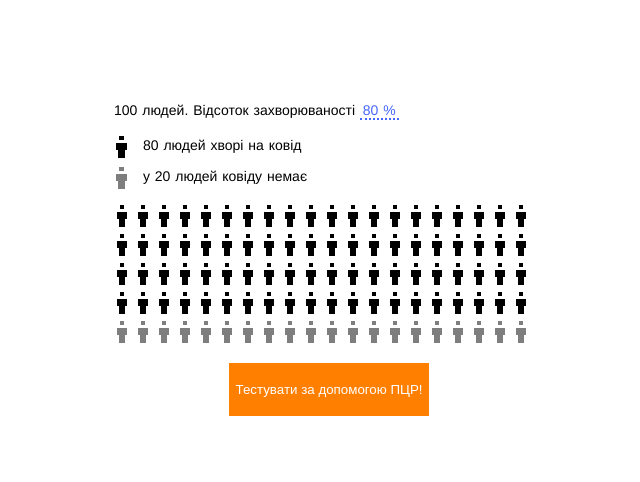
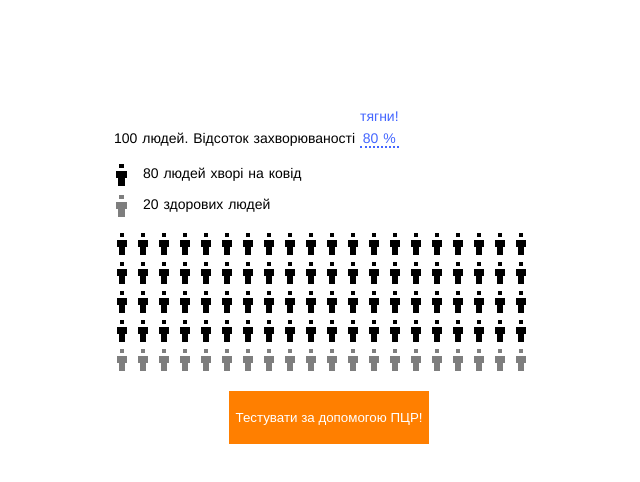
Before and after one commit to texty/covid_bayes_snippet, a Vue app: page / in a window 1280 px wide. Shown: the top 482 px of the page, without its empty margins (311-951 px from the left). Built offline with nearby package versions, Linux system fonts and the light colour scheme.

Commit message:
Новий калькулятор 2

```diff
--- a/src/App.vue
+++ b/src/App.vue
@@ -15,20 +15,51 @@ import Calculator from './components/Calculator';
 
 export default {
   name: 'app',
-  // data() {
+  data() {
+    return {
+      height: 200,
+    }
+  },
 
-  // },
   components: {
-    // Matrix,
     Calculator,
   },
 
   mounted() {
+     this.$nextTick(function(){
+        this.onresize();
+        window.addEventListener("resize", this.onresize)
+    })
+  },
+
+  destroyed() {
+    window.removeEventListener("resize", this.onresize)
   },
 
   methods: {
+    onresize(e) {
+        this.height = document.documentElement.offsetHeight
+    }
+  },
 
-  }
+    watch: {
+      height: {
+          handler(val) {
+            //this.$emit("dimensions_changed", this.height)
+            //var height = document.documentElement.offsetHeight
+            //console.log("scrollHeight")
+            //console.log(scrollHeight);
+            console.log(this.height)
+
+            window.parent.postMessage(this.height
+              // set target domain
+              ,"*"
+            )},
+          //deep: true,
+      }
+    }
+
+
 }
 </script>
 
@@ -49,6 +80,11 @@ html {
   box-sizing: border-box;
 }
 
+body {
+  margin: 0;
+  padding: 0;
+}
+
 :root {
   --col-salmon: #ff673f;
 }
@@ -63,6 +99,7 @@ html {
 body {
   line-height: 1.5;
   font-size: 14px;
+  margin: 0 auto;
 }
 
 input {
--- a/src/components/AdjustableNumber.vue
+++ b/src/components/AdjustableNumber.vue
@@ -5,7 +5,7 @@
                 type="number" :max="max" :min="min" :step="step"
                 hidden="true">
         <span class="adjustable-number-span" ref="draggable">{{ value }} %</span>
-        <span class="hint"> тягни! </span>
+        <span :class="`hint ${tooltip_fixed ? 'fixed' : ''}`"> тягни! </span>
     </span>
 </template>а
 
@@ -35,6 +35,7 @@ export default {
         return {
             domain: 450,
             dragging: false,
+            tooltip_fixed: true,
         }
     },
 
@@ -62,6 +63,7 @@ export default {
         },
 
         dragstart: function(event) {
+            this.tooltip_fixed = false;
             this.dragging = true;
             this.$refs.draggable.setPointerCapture(event.identifier);
 
@@ -92,6 +94,10 @@ export default {
         z-index: 100000;
 
         display: none;
+
+        &.fixed {
+            display: block;
+        }
     }
 
     &:hover, &:focus {
--- a/src/components/Calculator.vue
+++ b/src/components/Calculator.vue
@@ -8,7 +8,7 @@
       </p>
     <div class="legend row">
       <p v-if="all_p"><human class="human ill"/> <span> {{ pre_test_p }} людей хворі на ковід</span></p>
-      <p v-if="all_n"><human class="human healthy"/> <span> у {{ 100-pre_test_p }} людей ковіду немає </span></p>
+      <p v-if="all_n"><human class="human healthy"/> <span> {{ 100-pre_test_p }} здорових людей </span></p>
     </div>
     <div :class="`people ${this.tested ? 'tested' : ''}`">
       <human v-for="p in people" :key="p.i"
@@ -46,7 +46,8 @@ export default {
   mounted() {
     let self = this;
 
-    for (const p of ['pre_test_p', 'pre_test_readonly', 'tp', 'tn', 'fp', 'fn', 'all_p', 'all_n']) {
+    for (const p of ['pre_test_p', 'pre_test_readonly', 'tp', 'tn', 'fp', 'fn', 'all_p',
+                    'all_n', 'sensitivity', 'specificity', 'tested']) {
       set_from_query(p);
     }
 
@@ -58,7 +59,7 @@ export default {
 
   data() {
     return {
-        total: 100,
+      // total: 100,
 
       pre_test_p: 80,
       sensitivity: 0.7,
@@ -74,8 +75,6 @@ export default {
       tn: true,
       fp: true,
       fn: true,
-
-
 
       pf: d3.format(".0%"),
     }
@@ -154,6 +153,7 @@ export default {
   .main-box {
     width: 430px;
     margin: 100px auto;
+    padding-top: 2em;
 
     .human {
 
```
Also changed, not shown: 8 other files (tests, documents, lock files or other folders). Lines whose indentation alone changed are shown as unchanged.
